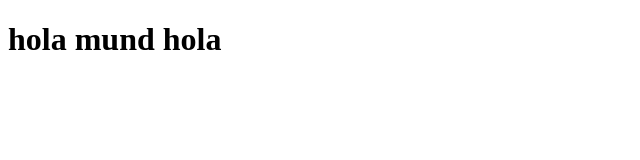
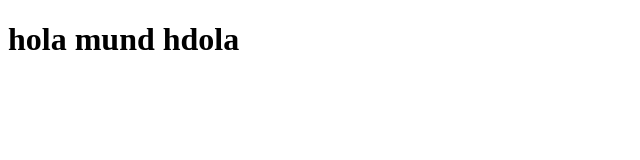
Before and after one commit to alerommic/SMEAGOL, a plain HTML site: page index.html in a window 1280 px wide. Shown: the full height of the page, 0-640 px from the left. Drawn offline with Linux system fonts and the light colour scheme.

Commit message:
4 intento

```diff
--- a/index.html
+++ b/index.html
@@ -5,7 +5,7 @@
     <title></title>
   </head>
   <body>
-    <h1>hola mund hola</h1>
+    <h1>hola mund hdola</h1>
     <header></header>
     <main></main>
     <footer></footer>
```
